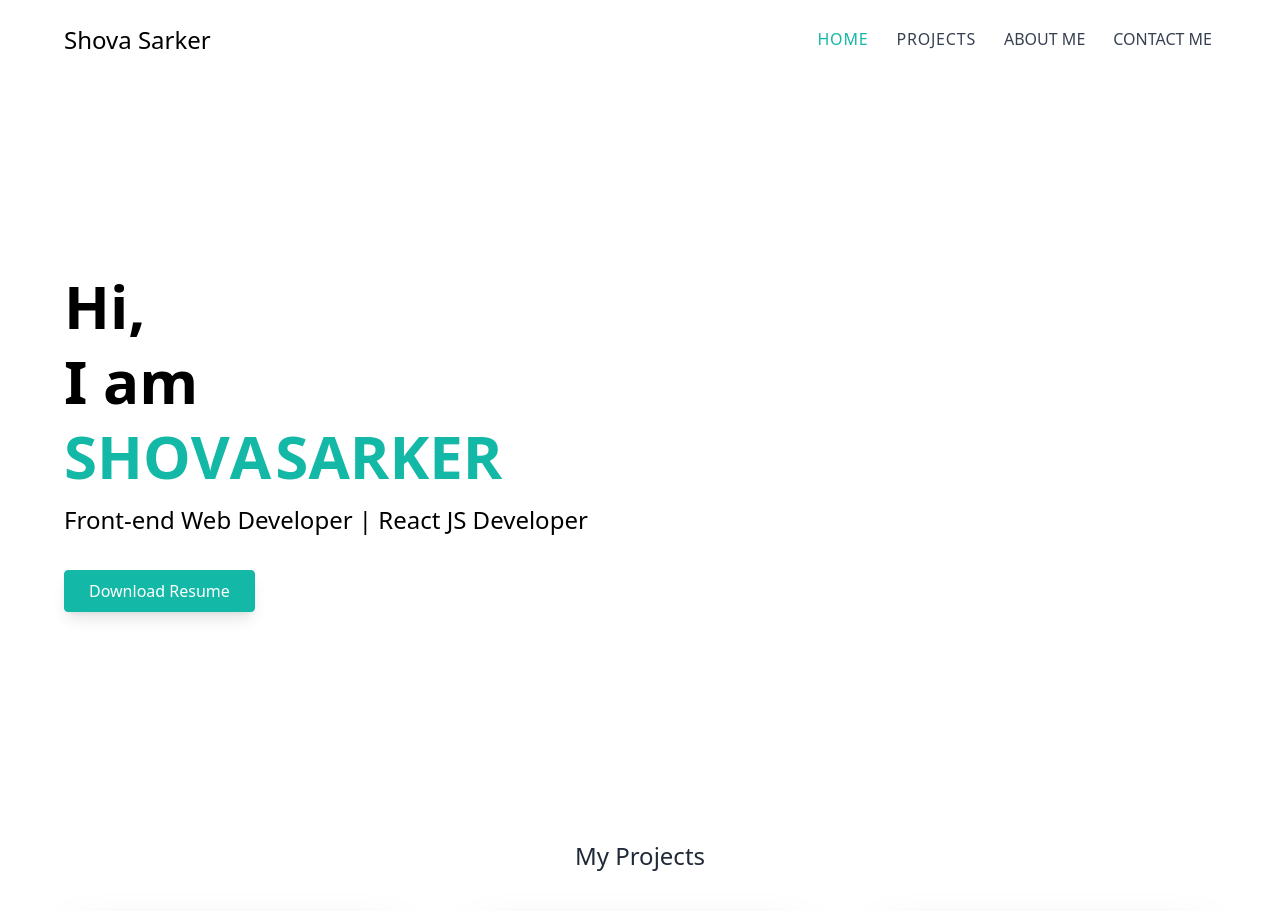
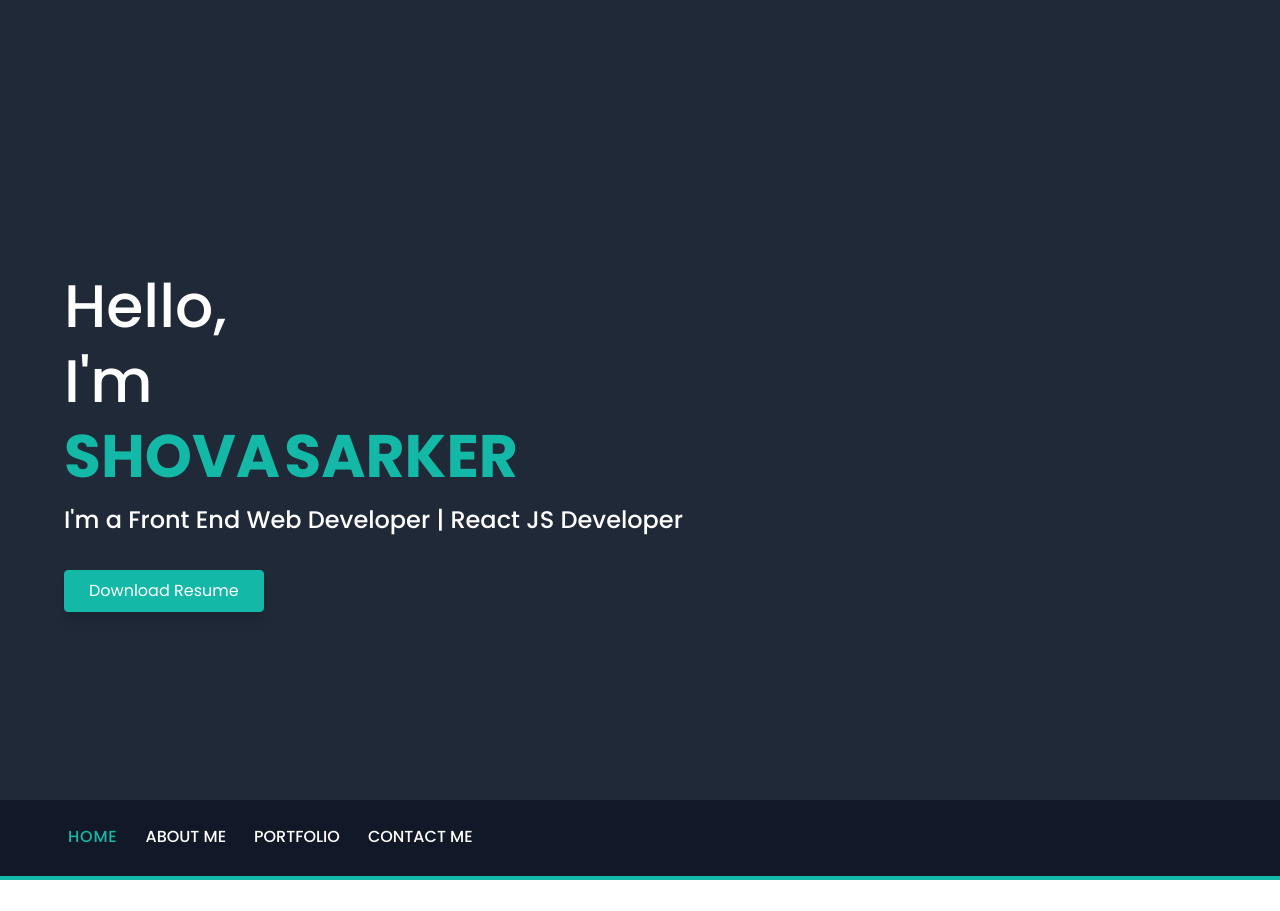
Before and after one commit to shovasarker/portfolio, a React (Create React App) app: page / in a window 1280 px wide. Shown: the top 911 px of the page. Built offline with nearby package versions, Linux system fonts and the light colour scheme.

Commit message:
Changes in design of the Website , Header now comes after the Banner Section.

```diff
--- a/public/index.html
+++ b/public/index.html
@@ -1,5 +1,5 @@
 <!DOCTYPE html>
-<html lang="en">
+<html lang="en" class="scroll-smooth">
 
   <head>
     <meta charset="utf-8" />
@@ -22,6 +22,9 @@
       work correctly both with client-side routing and a non-root public URL.
       Learn how to configure a non-root public URL by running `npm run build`.
     -->
+    <link rel="preconnect" href="https://fonts.googleapis.com">
+    <link rel="preconnect" href="https://fonts.gstatic.com" crossorigin>
+    <link href="https://fonts.googleapis.com/css2?family=Poppins:wght@400;500;600;700&display=swap" rel="stylesheet">
     <title>Shova Sarker | Portfolio</title>
   </head>
 
--- a/src/App.js
+++ b/src/App.js
@@ -6,7 +6,6 @@ import Header from './pages/shared/header/Header'
 function App() {
   return (
     <>
-      <Header />
       <Routes>
         <Route path='/' element={<Home />} />
       </Routes>
--- a/src/pages/home/Home/index.jsx
+++ b/src/pages/home/Home/index.jsx
@@ -1,12 +1,14 @@
 import React from 'react'
+import Header from '../../shared/header/Header'
 import Banner from '../components/Banner'
 import Contact from '../components/Contact'
 import HomeProjects from '../components/HomeProjects'
 
 const Home = () => {
   return (
-    <main>
+    <main className='font-poppins'>
       <Banner />
+      <Header />
       <HomeProjects />
       <Contact />
     </main>
--- a/src/pages/home/components/Banner/index.jsx
+++ b/src/pages/home/components/Banner/index.jsx
@@ -4,17 +4,17 @@ import DeveloperName from '../DeveloperName'
 
 const Banner = () => {
   return (
-    <section className='h-screen pt-20 flex items-center'>
-      <div className='container px-6 md:px-10 lg:px-16'>
-        <h1 className=' text-4xl leading-snug md:text-6xl font-bold md:leading-tight'>
-          Hi,
+    <section className='h-screen pt-20 flex items-center bg-gray-800'>
+      <div className='container px-6 md:px-10 lg:px-16 font-poppins'>
+        <h1 className=' text-4xl leading-snug md:text-6xl font-medium md:leading-tight text-white'>
+          Hello,
         </h1>
-        <h1 className='text-4xl leading-snug md:text-6xl font-bold md:leading-tight'>
-          I am
+        <h1 className='text-4xl leading-snug md:text-6xl font-medium md:leading-tight text-white'>
+          I'm
         </h1>
         <DeveloperName />
-        <h3 className='text-2xl leading-normal font-medium mt-2'>
-          Front-end Web Developer | React JS Developer
+        <h3 className='text-2xl leading-normal font-medium mt-2 text-white'>
+          I'm a Front End Web Developer | React JS Developer
         </h3>
         <a
           href='https://drive.google.com/uc?export=download&id=1IytEuag6PwMjDYTgQ_455UJlype7qu9D'
@@ -22,7 +22,7 @@ const Banner = () => {
           rel='noreferrer'
           download
         >
-          <Button primary className={'mt-8'}>
+          <Button primary className={'mt-8 font-poppins'}>
             Download Resume
           </Button>
         </a>
--- a/src/pages/home/components/Contact/index.jsx
+++ b/src/pages/home/components/Contact/index.jsx
@@ -2,7 +2,10 @@ import React from 'react'
 
 const Contact = () => {
   return (
-    <section className='container px-6 md:px-10 lg:px-16' id='contact'>
+    <section
+      className='container px-6 md:px-10 lg:px-16 scroll-mt-28'
+      id='contact'
+    >
       <iframe
         id='JotFormIFrame-221594944946066'
         title='Contact Me'
--- a/src/pages/home/components/HomeProjects/index.jsx
+++ b/src/pages/home/components/HomeProjects/index.jsx
@@ -3,7 +3,10 @@ import ProjectsContainer from '../../../shared/projectsContainer/ProjectsContain
 
 const HomeProjects = () => {
   return (
-    <section className='container px-6 md:px-10 lg:px-16 my-10'>
+    <section
+      id='portfolio'
+      className='container px-6 md:px-10 lg:px-16 my-10 scroll-mt-28'
+    >
       <h2 className='text-center text-2xl font-medium text-gray-800 my-10'>
         My Projects
       </h2>
--- a/src/pages/shared/header/Header/index.jsx
+++ b/src/pages/shared/header/Header/index.jsx
@@ -4,7 +4,7 @@ import Navbar from '../components/Navbar'
 
 const Header = () => {
   return (
-    <header className='fixed w-full h-20 flex items-center bg-white z-20'>
+    <header className='sticky top-0 w-full h-20 flex items-center bg-gray-900 z-20 border-b-4 border-b-teal-500'>
       <MenuProvider>
         <Navbar />
       </MenuProvider>
--- a/src/pages/shared/header/components/Menu/index.jsx
+++ b/src/pages/shared/header/components/Menu/index.jsx
@@ -1,16 +1,13 @@
 import React, { useContext } from 'react'
-import { Link } from 'react-router-dom'
 import { HashLink } from 'react-router-hash-link'
 import MenuContext from '../../../../../contexts/MenuContext'
 import CustomLink from '../../../../standalone/CustomLink'
 
-const links = [
-  ['/', 'Home'],
-  ['/projects', 'Projects'],
-]
+const links = ['/', 'Home']
 
 const hash = [
   ['#about', 'About Me'],
+  ['#portfolio', 'PortFolio'],
   [`#contact`, 'Contact Me'],
 ]
 
@@ -23,20 +20,18 @@ const Menu = () => {
   return (
     <div
       className={`absolute lg:static w-full lg:w-auto h-screen md:h-[450px] lg:h-auto bg-teal-200 lg:bg-transparent left-1/2 -translate-x-1/2 lg:translate-x-0 ${
-        menuOpen ? 'top-0' : '-top-[1000px]'
+        menuOpen ? 'top-0' : '-top-[3000px]'
       } flex flex-col lg:flex-row  justify-center lg:justify-end items-center gap-8 lg:gap-5 transition-all duration-500`}
     >
-      {links?.map(([to, value], i) => (
-        <CustomLink key={i} to={to} onClick={closeMenu}>
-          {value}
-        </CustomLink>
-      ))}
+      <CustomLink to={links[0]} onClick={closeMenu}>
+        {links[1]}
+      </CustomLink>
       {hash?.map(([to, value], i) => (
         <HashLink
           key={i}
           to={to}
           onClick={closeMenu}
-          className='uppercase text-white lg:text-gray-700 px-1 border-b-2 border-b-transparent hover:border-b-white lg:hover:border-b-gray-700 transition-all duration-300 text-3xl font-semibold  lg:text-base lg:font-medium'
+          className='uppercase text-white px-1 border-b-2 border-b-transparent hover:border-b-white transition-all duration-300 text-3xl font-semibold  lg:text-base lg:font-medium'
         >
           {value}
         </HashLink>
--- a/src/pages/shared/header/components/Navbar/index.jsx
+++ b/src/pages/shared/header/components/Navbar/index.jsx
@@ -1,5 +1,4 @@
 import React from 'react'
-import Logo from '../../../../standalone/Logo'
 import Menu from '../Menu'
 import MenuButton from '../MenuButton'
 
@@ -7,7 +6,6 @@ const Navbar = () => {
   return (
     <nav className='container px-6 md:px-10 lg:px-16'>
       <div className='w-full flex justify-between items-center'>
-        <Logo />
         <MenuButton />
         <Menu />
       </div>
--- a/src/pages/standalone/CustomLink/index.jsx
+++ b/src/pages/standalone/CustomLink/index.jsx
@@ -11,7 +11,7 @@ const CustomLink = ({ to, children, onClick }) => {
       className={`border-b-2 border-b-transparent px-1 uppercase tracking-wider ${
         match
           ? 'text-teal-500 hover:border-b-teal-500'
-          : 'text-white lg:text-gray-700 hover:border-b-white lg:hover:border-b-gray-700'
+          : 'text-white hover:border-b-white'
       } transition-all duration-300 text-3xl font-semibold  lg:text-base lg:font-medium`}
     >
       {children}
--- a/tailwind.config.js
+++ b/tailwind.config.js
@@ -1,10 +1,13 @@
 module.exports = {
-  content: ['./src/**/*.{js,jsx,ts,tsx}'],
+  content: ['./src/**/*.{js,jsx,ts,tsx}', './public/index.html'],
   theme: {
     extend: {
       container: {
         center: true,
       },
+      fontFamily: {
+        poppins: ['Poppins', 'sans-serif'],
+      },
     },
   },
   plugins: [],
```
